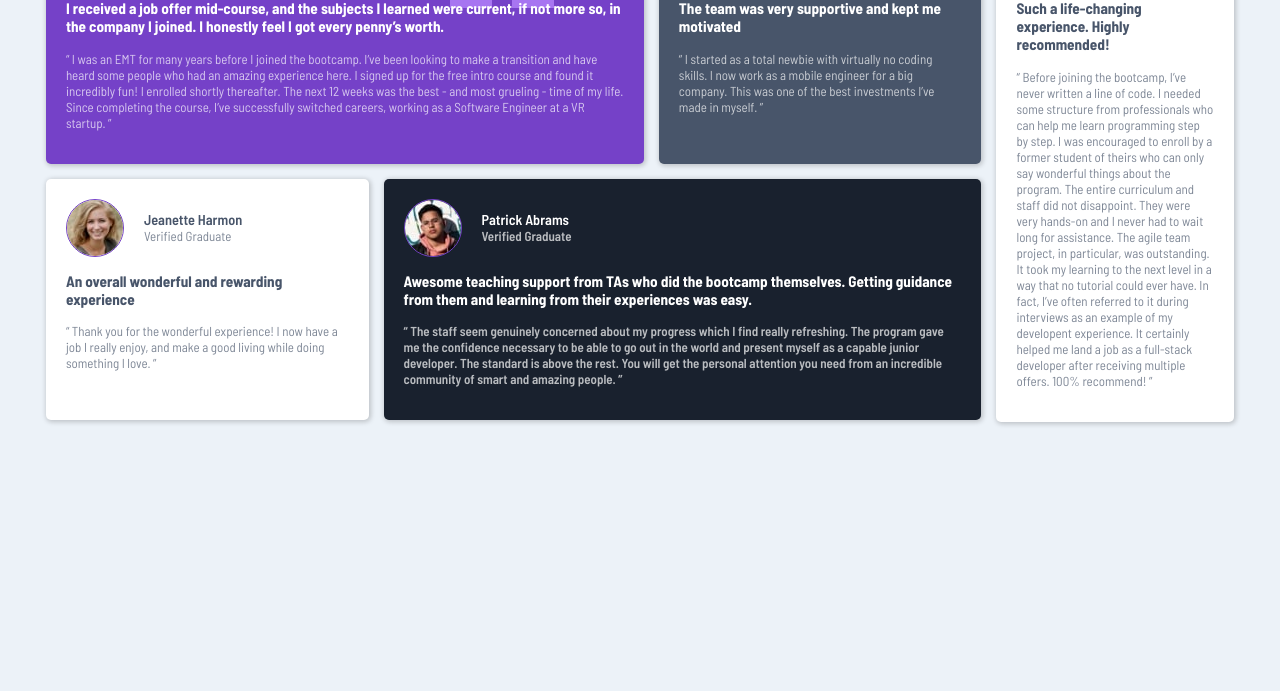
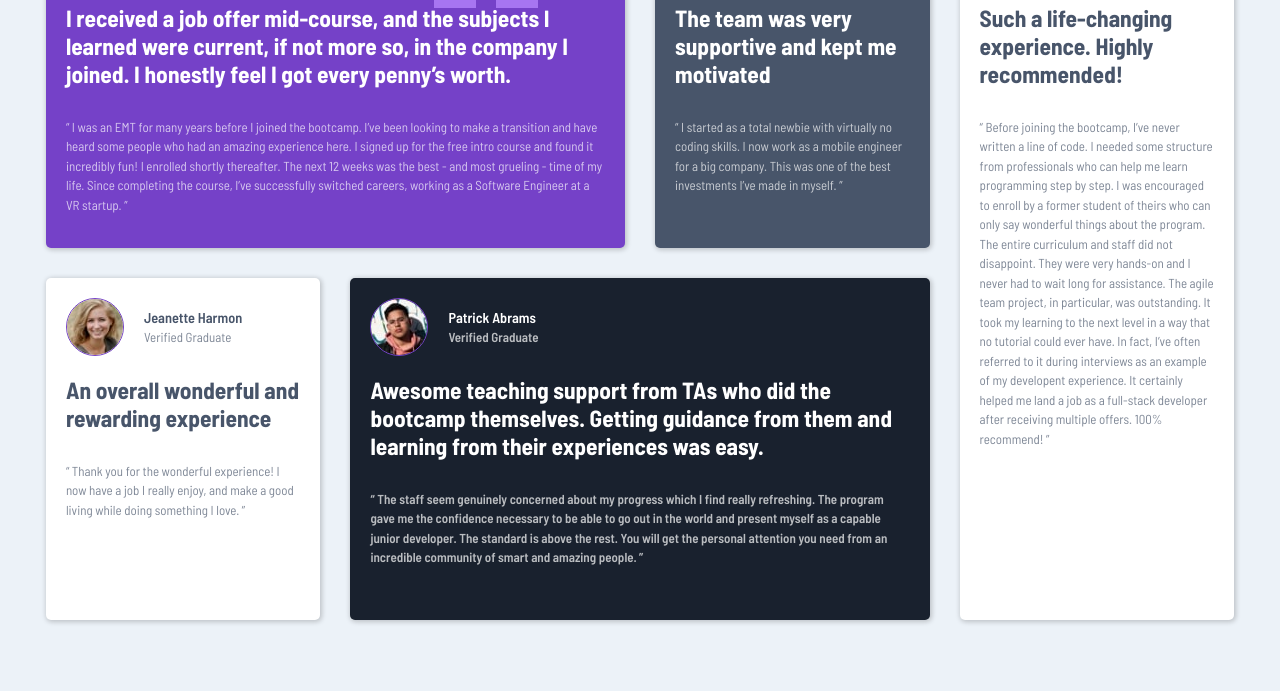
Before and after one commit to dungnq271/testimonial-grid-frontend-mentor-challenge-solution, a plain HTML site: page index.html in a window 1280 px wide. Shown: the part 165-856 px from the top of the page. Before the commit the page ends 800 px from the top, so only its background shows below. Drawn offline with Linux system fonts and the light colour scheme.

Commit message:
Implement CSS Grid and format files using Prettier extension of VSCode

```diff
--- a/index.html
+++ b/index.html
@@ -1,128 +1,165 @@
 <!DOCTYPE html>
 <html lang="en">
   <head>
-  <meta charset="UTF-8">
-  <meta name="viewport" content="width=device-width, initial-scale=1.0"> <!-- displays site properly based on user's device -->
+    <meta charset="UTF-8" />
+    <meta name="viewport" content="width=device-width, initial-scale=1.0" />
+    <!-- displays site properly based on user's device -->
 
-  <link rel="icon" type="image/png" sizes="32x32" href="./images/favicon-32x32.png">
+    <link
+      rel="icon"
+      type="image/png"
+      sizes="32x32"
+      href="./images/favicon-32x32.png"
+    />
 
     <title>Testimonial Challenge</title>
 
     <!-- Feel free to remove these styles or customise in your own stylesheet 👍 -->
     <style>
-    .attribution { font-size: 11px; text-align: center; }
-    .attribution a { color: hsl(228, 45%, 44%); }
+      .attribution {
+        font-size: 11px;
+        text-align: center;
+      }
+      .attribution a {
+        color: hsl(228, 45%, 44%);
+      }
     </style>
 
-  <link rel="preconnect" href="https://fonts.googleapis.com">
-  <link rel="preconnect" href="https://fonts.gstatic.com" crossorigin>
-  <link href="https://fonts.googleapis.com/css2?family=Barlow+Semi+Condensed:ital,wght@0,100;0,200;0,300;0,400;0,500;0,600;0,700;0,800;0,900;1,100;1,200;1,300;1,400;1,500;1,600;1,700;1,800;1,900&display=swap" rel="stylesheet">
+    <link rel="preconnect" href="https://fonts.googleapis.com" />
+    <link rel="preconnect" href="https://fonts.gstatic.com" crossorigin />
+    <link
+      href="https://fonts.googleapis.com/css2?family=Barlow+Semi+Condensed:ital,wght@0,100;0,200;0,300;0,400;0,500;0,600;0,700;0,800;0,900;1,100;1,200;1,300;1,400;1,500;1,600;1,700;1,800;1,900&display=swap"
+      rel="stylesheet"
+    />
 
     <link rel="stylesheet" href="style.css" />
   </head>
   <body>
     <div id="testimonial-grid-container">
-    <div id="main-left">
-      <div id="top">
+      <!-- <div class="grid-item" id="testimonial-1"></div> -->
+      <!-- <div class="grid-item" id="testimonial-2"></div> -->
+      <!-- <div class="grid-item" id="testimonial-3"></div> -->
+      <!-- <div class="grid-item" id="testimonial-4"></div> -->
+      <!-- <div class="grid-item" id="testimonial-5"></div>  -->
 
       <div class="grid-item" id="testimonial-1">
-	  <img id="quote" src="./images/bg-pattern-quotation.svg" alt="quote">
+        <img id="quote" src="./images/bg-pattern-quotation.svg" alt="quote" />
         <div class="header">
-	    <img src="./images/image-daniel.jpg" alt="daniel profile picture">
+          <img src="./images/image-daniel.jpg" alt="daniel profile picture" />
           <div class="header-txt">
             <p class="name">Daniel Clifford</p>
             <p>Verified Graduate</p>
           </div>
         </div>
 
-	  <h3>I received a job offer mid-course, and the subjects I learned were current, if not more so,
-	  in the company I joined. I honestly feel I got every penny’s worth.</h3>
+        <h2>
+          I received a job offer mid-course, and the subjects I learned were
+          current, if not more so, in the company I joined. I honestly feel I
+          got every penny’s worth.
+        </h2>
 
-	  <p>“ I was an EMT for many years before I joined the bootcamp. I’ve been looking to make a
-	  transition and have heard some people who had an amazing experience here. I signed up
-	  for the free intro course and found it incredibly fun! I enrolled shortly thereafter.
-	  The next 12 weeks was the best - and most grueling - time of my life. Since completing
-	  the course, I’ve successfully switched careers, working as a Software Engineer at a VR startup. ”</p>
+        <p>
+          “ I was an EMT for many years before I joined the bootcamp. I’ve been
+          looking to make a transition and have heard some people who had an
+          amazing experience here. I signed up for the free intro course and
+          found it incredibly fun! I enrolled shortly thereafter. The next 12
+          weeks was the best - and most grueling - time of my life. Since
+          completing the course, I’ve successfully switched careers, working as
+          a Software Engineer at a VR startup. ”
+        </p>
       </div>
 
       <div class="grid-item" id="testimonial-2">
         <div class="header">
-	    <img src="./images/image-jonathan.jpg" alt="jonathan profile picture">
+          <img
+            src="./images/image-jonathan.jpg"
+            alt="jonathan profile picture"
+          />
           <div class="header-txt">
             <p class="name">Jonathan Walters</p>
             <p>Verified Graduate</p>
           </div>
         </div>
 
-	  <h3>The team was very supportive and kept me motivated</h3>
+        <h2>The team was very supportive and kept me motivated</h2>
 
-	  <p>“ I started as a total newbie with virtually no coding skills. I now work as a mobile engineer
-	  for a big company. This was one of the best investments I’ve made in myself. ”</p>
+        <p>
+          “ I started as a total newbie with virtually no coding skills. I now
+          work as a mobile engineer for a big company. This was one of the best
+          investments I’ve made in myself. ”
+        </p>
       </div>
-
-      </div>
-
-      <div id="bottom">
 
       <div class="grid-item" id="testimonial-3">
         <div class="header">
-	    <img src="./images/image-jeanette.jpg" alt="jeanette profile picture">
+          <img
+            src="./images/image-jeanette.jpg"
+            alt="jeanette profile picture"
+          />
           <div class="header-txt">
             <p class="name">Jeanette Harmon</p>
             <p>Verified Graduate</p>
           </div>
         </div>
 
-	  <h3>An overall wonderful and rewarding experience</h3>
+        <h2>An overall wonderful and rewarding experience</h2>
 
-	  <p>“ Thank you for the wonderful experience! I now have a job I really enjoy, and make a good living
-	  while doing something I love. ”</p>
+        <p>
+          “ Thank you for the wonderful experience! I now have a job I really
+          enjoy, and make a good living while doing something I love. ”
+        </p>
       </div>
 
       <div class="grid-item" id="testimonial-4">
         <div class="header">
-	    <img src="./images/image-patrick.jpg" alt="patrick profile picture">
+          <img src="./images/image-patrick.jpg" alt="patrick profile picture" />
           <div class="header-txt">
             <p class="name">Patrick Abrams</p>
             <p>Verified Graduate</p>
           </div>
         </div>
 
-	  <h3>Awesome teaching support from TAs who did the bootcamp themselves. Getting guidance from them and
-	  learning from their experiences was easy.</h3>
+        <h2>
+          Awesome teaching support from TAs who did the bootcamp themselves.
+          Getting guidance from them and learning from their experiences was
+          easy.
+        </h2>
 
-	  <p>“ The staff seem genuinely concerned about my progress which I find really refreshing. The program
-	  gave me the confidence necessary to be able to go out in the world and present myself as a capable
-	  junior developer. The standard is above the rest. You will get the personal attention you need from
-	  an incredible community of smart and amazing people. ”</p>
-	</div>
-
-      </div>
-
+        <p>
+          “ The staff seem genuinely concerned about my progress which I find
+          really refreshing. The program gave me the confidence necessary to be
+          able to go out in the world and present myself as a capable junior
+          developer. The standard is above the rest. You will get the personal
+          attention you need from an incredible community of smart and amazing
+          people. ”
+        </p>
       </div>
 
       <div class="grid-item" id="testimonial-5">
         <div class="header">
-	<img src="./images/image-kira.jpg" alt="kira profile picture">
+          <img src="./images/image-kira.jpg" alt="kira profile picture" />
           <div class="header-txt">
             <p class="name">Kira Whittle</p>
             <p>Verified Graduate</p>
           </div>
         </div>
 
-      <h3>Such a life-changing experience. Highly recommended!</h3>
+        <h2>Such a life-changing experience. Highly recommended!</h2>
 
-      <p>“ Before joining the bootcamp, I’ve never written a line of code. I needed some structure from
-      professionals who can help me learn programming step by step. I was encouraged to enroll by a former
-      student of theirs who can only say wonderful things about the program. The entire curriculum and staff
-      did not disappoint. They were very hands-on and I never had to wait long for assistance. The agile team
-      project, in particular, was outstanding. It took my learning to the next level in a way that no tutorial
-      could ever have. In fact, I’ve often referred to it during interviews as an example of my developent
-      experience. It certainly helped me land a job as a full-stack developer after receiving multiple offers.
-      100% recommend! ”</p>
+        <p>
+          “ Before joining the bootcamp, I’ve never written a line of code. I
+          needed some structure from professionals who can help me learn
+          programming step by step. I was encouraged to enroll by a former
+          student of theirs who can only say wonderful things about the program.
+          The entire curriculum and staff did not disappoint. They were very
+          hands-on and I never had to wait long for assistance. The agile team
+          project, in particular, was outstanding. It took my learning to the
+          next level in a way that no tutorial could ever have. In fact, I’ve
+          often referred to it during interviews as an example of my developent
+          experience. It certainly helped me land a job as a full-stack
+          developer after receiving multiple offers. 100% recommend! ”
+        </p>
       </div>
-
     </div>
-
   </body>
 </html>
--- a/style.css
+++ b/style.css
@@ -1,11 +1,13 @@
 html {
-    font-family: "Barlow Semi Condensed", sans-serif;;
+  font-family: "Barlow Semi Condensed", sans-serif;
   font-size: 13px;
   margin: 0;
   padding: 0;
 }
 
-*, *:before, *:after {
+*,
+*:before,
+*:after {
   box-sizing: border-box;
 }
 
@@ -14,8 +16,9 @@ body {
 }
 
 #testimonial-grid-container {
+  display: flex;
+  flex-direction: column;
   padding: 5% 3%;
-    overflow: wrap;
 }
 
 #testimonial-1 {
@@ -29,7 +32,7 @@ body {
   color: #ffffff;
 }
 
-#testimonial-3, #testimonial-5 {
+#testimonial-3 {
   background-color: #ffffff;
   color: #48556a;
 }
@@ -40,15 +43,23 @@ body {
   font-weight: 600;
 }
 
+#testimonial-5 {
+  background-color: #ffffff;
+  color: #48556a;
+}
+
 .grid-item {
-    margin-bottom: 15px;
+  /* display: flex; */
+  /* flex-direction: column; */
+  /* justify-content: space-between; */
   padding: 20px;
   border-radius: 5px;
-    box-shadow: 1px 1px 5px 1px rgba(0,0,0,0.2);
+  box-shadow: 1px 1px 5px 1px rgba(0, 0, 0, 0.2);
 }
 
 .grid-item p {
   opacity: 70%;
+  line-height: 150%;
 }
 
 .header .name {
@@ -62,9 +73,15 @@ body {
   align-items: center;
 }
 
-h3, .header {
+h2,
+.header {
   position: relative;
   z-index: 3;
+}
+
+h2 {
+  margin-bottom: 30px;
+  font-size: 1.8rem;
 }
 
 .header-txt p {
@@ -86,34 +103,34 @@ h3, .header {
 
 @media (min-width: 576px) {
   #testimonial-grid-container {
-	display: flex;
+    display: grid;
+    margin: 0 auto;
+    grid-template: repeat(2, 1fr) / repeat(4, 1fr);
+    grid-template-areas:
+      "t1-alias t1-alias t2-alias t5-alias"
+      "t3-alias t4-alias t4-alias t5-alias";
+    column-gap: 30px;
+    row-gap: 30px;
     max-width: 1440px;
-	margin: 0 auto;
   }
 
-    #top, #bottom {
-	display: flex;
-	flex-basis: 50%;
+  #testimonial-1 {
+    grid-area: t1-alias;
   }
 
-    #testimonial-1, #testimonial-4 {
-	flex-basis: 65%;
+  #testimonial-2 {
+    grid-area: t2-alias;
   }
 
-    #testimonial-2, #testimonial-3 {
-	flex-basis: 35%;
+  #testimonial-3 {
+    grid-area: t3-alias;
+  }
+
+  #testimonial-4 {
+    grid-area: t4-alias;
   }
 
   #testimonial-5 {
-	flex-basis: 20%;
+    grid-area: t5-alias;
   }
-
-   #main-left {
-       flex-basis: 80%;
 }
-
-   #main-left .grid-item {
-       margin-right: 15px;
-   }
-
-}
```
Lines whose indentation alone changed are shown as unchanged.
